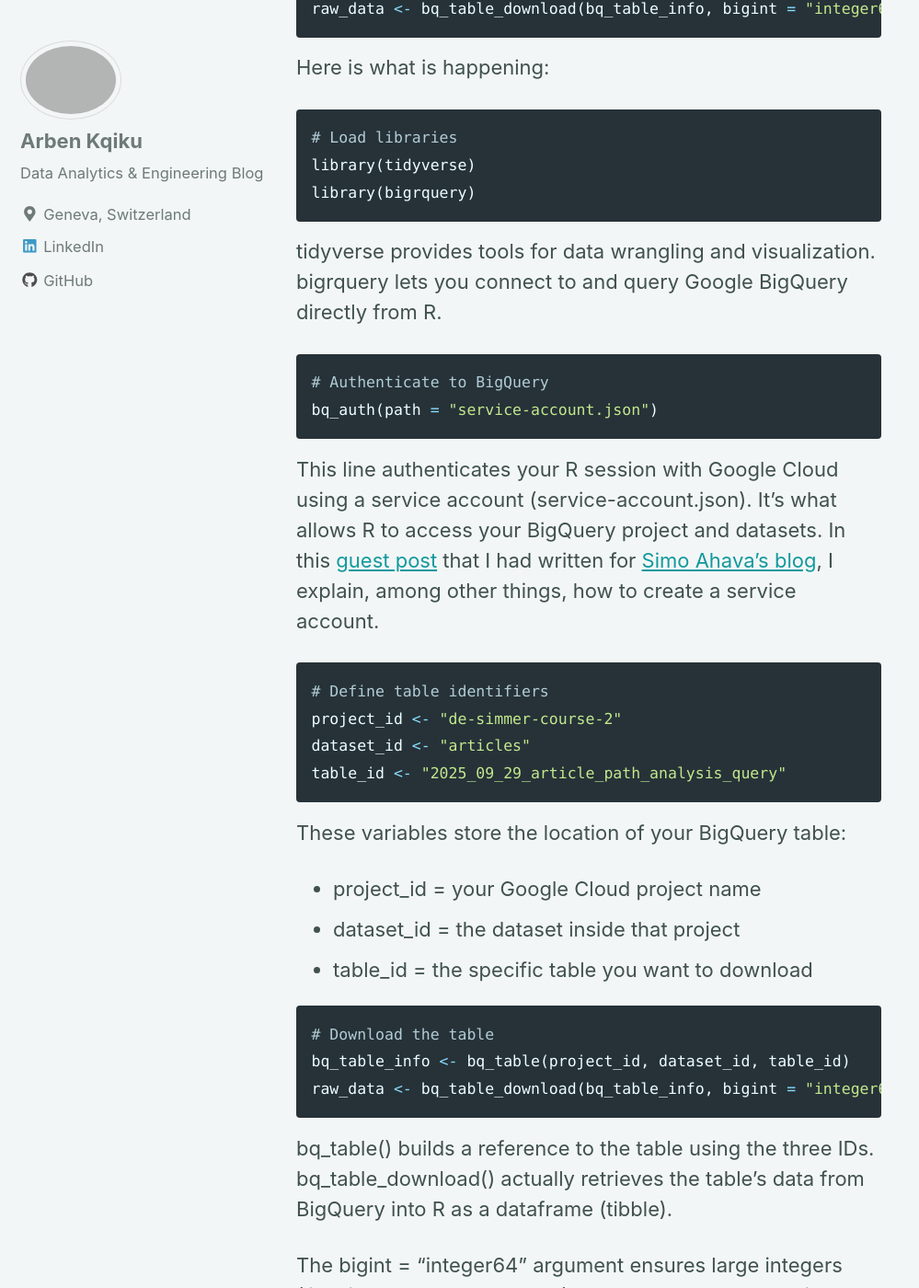
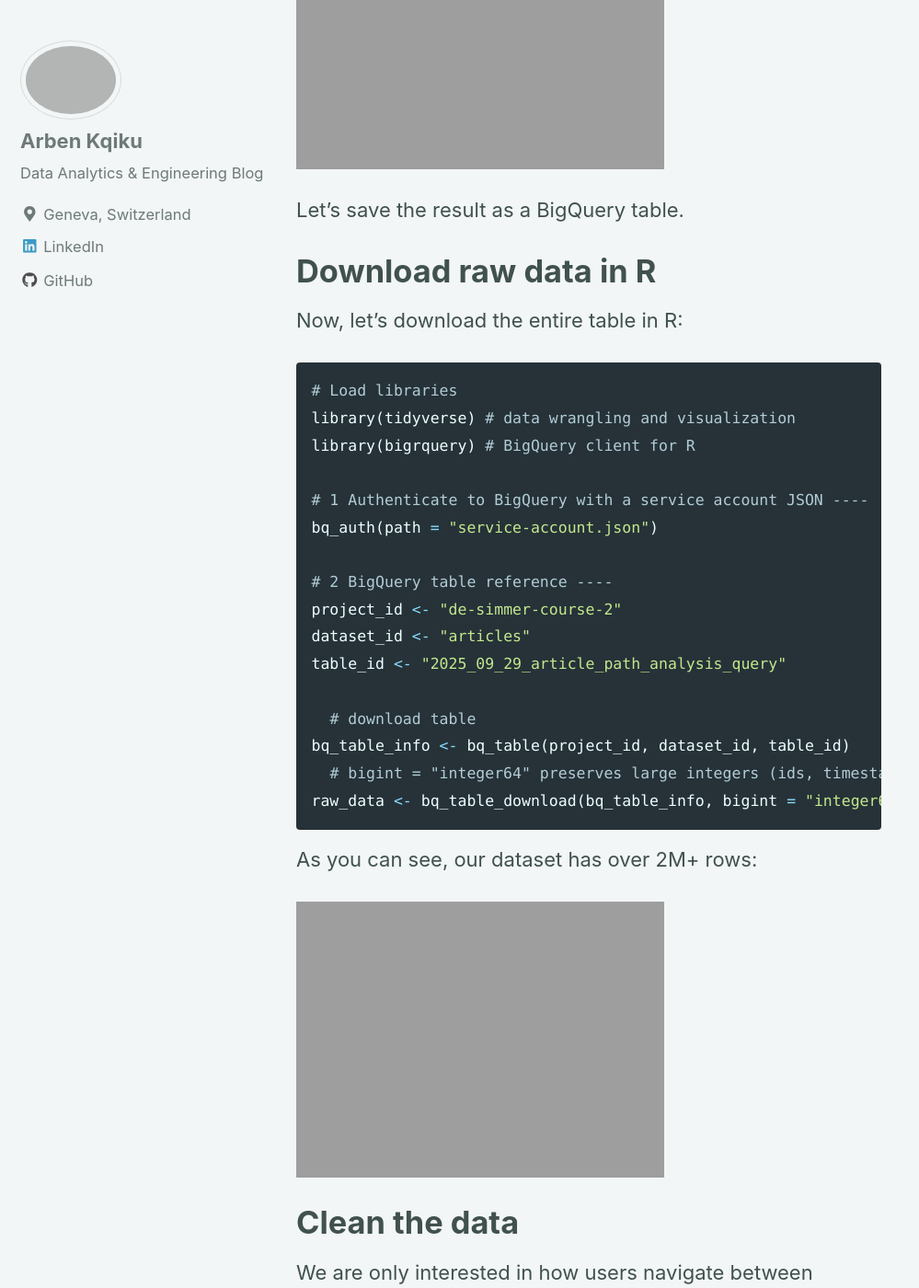
Before and after one commit to ArbenKqiku/arbenkqiku.github.io, a Jekyll site: the page built from _posts/2025-09-29-path-analysis-in-r.md, in a window 1280 px wide and 1400 px high, scrolled down 4084 px. Shown: the whole window at 92% size, without its empty margins (0-999 px from the left). Built offline with Jekyll 4.4.1, drawn with Linux system fonts in a browser that asks for light colours; nearby versions of some CDN libraries; some of the changed text lies outside the part shown.

Commit message:
Cleaned article

````diff
--- a/_posts/2025-09-29-path-analysis-in-r.md
+++ b/_posts/2025-09-29-path-analysis-in-r.md
@@ -15,13 +15,30 @@
 
 For example: if you notice many users returning to a previous page, that’s a red flag. Something on the current page isn’t working such as broken UI, confusing copy, or a missing step.
 
-# Why run path analysis in R and not simply through the GA4 interface?
+# What business questions can we anwer with path analysis?
 
-You can run path analysis directly in [GA4’s Explore section](https://support.google.com/analytics/answer/9317498?hl=en). It’s visually appealing, but the view quickly becomes crowded — and it only shows the most frequent paths.
+* Where do users drop off most frequently?
+* What are the most common entry points?
+* How far do users typically progress through the purchase funnel?
+* How do promotion views affect engagement or conversion?
+* Are some landing pages “dead ends”?
+* Which pages lead to conversions most effectively?
+* What happens after users sign in?
+* How many steps does it take to reach a key goal?
+
+It is always important to start with business questions so that our analysis brings real value. We'll explore these questions once we've prepared the dataset.
+
+# What tools are we going to use?
+
+We'll retrieve the raw data with BigQuery and then we'll build the user paths with R.
+
+You can run path analysis directly in [GA4’s Explore section](https://support.google.com/analytics/answer/9317498?hl=en). It’s visually appealing, but the view quickly becomes crowded as it only shows the most frequent paths.
 
 With R, you’re not limited to the top results. You can count every possible path, no matter how rare. You can also mix dimensions, such as combining page location with events, to build a richer picture of user behavior.
 
 For this analysis, we're going to use [Google's Merchandise Store BigQuery Export](https://developers.google.com/analytics/bigquery/web-ecommerce-demo-dataset?sjid=6808846338302705229-EU).
+
+# Extracting data from BigQuery
 
 We want to understand how users move through the website and what they actually do once they are there. For this, we are interested in page views and ecommerce events.
 
@@ -56,106 +73,64 @@
   user_pseudo_id, session_id, event_timestamp
 ```
 
-Here is the result:
+Result:
 
 <img src="{{ site.url }}{{ site.baseurl }}/images/article-5-path-analysis/image-1.1.png" alt="linearly separable data">
 
 Let's save the result as a BigQuery table.
 
+# Download raw data in R
+
 Now, let's download the entire table in R:
 
 ```R
 # Load libraries
-library(tidyverse)
-library(bigrquery)
+library(tidyverse) # data wrangling and visualization
+library(bigrquery) # BigQuery client for R
 
-# 1 Auth ----
+# 1 Authenticate to BigQuery with a service account JSON ----
 bq_auth(path = "service-account.json")
 
-# 2 Retrieve data ----
+# 2 BigQuery table reference ----
 project_id <- "de-simmer-course-2"
 dataset_id <- "articles"
 table_id <- "2025_09_29_article_path_analysis_query"
 
   # download table
 bq_table_info <- bq_table(project_id, dataset_id, table_id)
+  # bigint = "integer64" preserves large integers (ids, timestamps)
 raw_data <- bq_table_download(bq_table_info, bigint = "integer64")
 ```
-
-Here is what is happening:
-
-```R
-# Load libraries
-library(tidyverse)
-library(bigrquery)
-```
-
-tidyverse provides tools for data wrangling and visualization.
-bigrquery lets you connect to and query Google BigQuery directly from R.
-
-```R
-# Authenticate to BigQuery
-bq_auth(path = "service-account.json")
-```
-This line authenticates your R session with Google Cloud using a service account (service-account.json). It’s what allows R to access your BigQuery project and datasets. In this [guest post](https://www.simoahava.com/analytics/join-ga4-google-ads-data-in-google-bigquery/#load-data-from-the-ga4-api) that I had written for [Simo Ahava's blog](https://www.simoahava.com/), I explain, among other things, how to create a service account.
-
-```R
-# Define table identifiers
-project_id <- "de-simmer-course-2"
-dataset_id <- "articles"
-table_id <- "2025_09_29_article_path_analysis_query"
-```
-
-These variables store the location of your BigQuery table:
-
-- project_id = your Google Cloud project name
-- dataset_id = the dataset inside that project
-- table_id = the specific table you want to download
-
-```R
-# Download the table
-bq_table_info <- bq_table(project_id, dataset_id, table_id)
-raw_data <- bq_table_download(bq_table_info, bigint = "integer64")
-```
-
-bq_table() builds a reference to the table using the three IDs.
-bq_table_download() actually retrieves the table’s data from BigQuery into R as a dataframe (tibble).
-
-The bigint = "integer64" argument ensures large integers (like timestamps or user IDs) are preserved correctly instead of being truncated.
-
 As you can see, our dataset has over 2M+ rows:
 
 <img src="{{ site.url }}{{ site.baseurl }}/images/article-5-path-analysis/image-1.2.png" alt="linearly separable data">
+
+# Clean the data
 
 We are only interested in how users navigate between pages, not the full URLs. So we can remove the main domain (for example, "https://shop.googlemerchandisestore.com") and keep only the path, such as "/home" or "/products".
 
 ```R
 raw_data %>%
 
+  # Remove the domain (everything before ".com") from each URL
+  # ".*\\.com" = any characters up to and including ".com"
   mutate(page_location = page_location %>% str_remove_all(".*\\.com"))
 ```
 
-What’s happening in the code:
-
-`mutate()` creates or modifies a column inside the dataset. Here, it updates the existing page_location column.
-
-`str_remove_all(".*\\.com")` uses a regular expression (regex) to remove everything before and including .com.
-
-- `.` matches any character.
-- `*` means “zero or more times”, so together `.*` means “any sequence of characters.”
-- `\\.` escapes the dot, so it is treated as a literal period rather than the regex wildcard for “any character.”
-
-The result keeps only what comes after .com, which represents the relative page path (e.g., "/home" instead of "https://shop.googlemerchandisestore.com/home"). Here is what the result looks like:
+Here is what the result looks like:
 
 <img src="{{ site.url }}{{ site.baseurl }}/images/article-5-path-analysis/image-1.4.png" alt="linearly separable data">
 
-Since we’re working with a large dataset, processing can take some time. To test our code more efficiently, we can apply it to only the first 100,000 rows. Once we’re sure everything works as expected, we can then run it on the full dataset. We can use the `slice()` function to select a specific range of rows:
+Since we’re working with a large dataset, processing can take some time. To test our code more efficiently, we can apply it to only the first 100,000 rows. Once we’re sure everything works as expected, we can then run it on the full dataset.
 
 ```R
 raw_data %>%
 
+  # select first 100.000 rows
   slice(1:100000) %>%
 
+  # Remove the domain (everything before ".com") from each URL
+  # ".*\\.com" = any characters up to and including ".com"
   mutate(page_location = page_location %>% str_remove_all(".*\\.com"))
 ```
 
@@ -171,9 +146,7 @@
 ```R
 raw_data %>%
 
-  slice(1:100000) %>%
-
-  mutate(page_location = page_location %>% str_remove_all(".*\\.com")) %>%
+  # Intermediary code
 
   mutate(unique_session_id = str_c(user_pseudo_id, session_id))
 ```
@@ -182,21 +155,18 @@
 
 <img src="{{ site.url }}{{ site.baseurl }}/images/article-5-path-analysis/image-1.6.png" alt="linearly separable data">
 
-With the `select()` function, you can choose which columns to keep or remove from your dataset. In our case, we’ll remove the columns `user_pseudo_id` and `session_id`, since they’re no longer needed for the next steps of our analysis.
+Let's remove the columns `user_pseudo_id` and `session_id`, since they’re no longer needed for the next steps of our analysis.
 
 ```R
 raw_data %>%
 
-  slice(1:100000) %>%
+  # Intermediary code
 
-  mutate(page_location = page_location %>% str_remove_all(".*\\.com")) %>%
-
-  mutate(unique_session_id = str_c(user_pseudo_id, session_id)) %>%
-
+  # remove user_pseudo_id and session_id
   select(-user_pseudo_id, -session_id)
 ```
 
-Here is the result:
+Result:
 
 <img src="{{ site.url }}{{ site.baseurl }}/images/article-5-path-analysis/image-1.7.png" alt="linearly separable data">
 
@@ -205,18 +175,13 @@
 ```R
 raw_data %>%
 
-  slice(1:100000) %>%
+  # Intermediary code
 
-  mutate(page_location = page_location %>% str_remove_all(".*\\.com")) %>%
-
-  mutate(unique_session_id = str_c(user_pseudo_id, session_id)) %>%
-
-  select(-user_pseudo_id, -session_id) %>%
-
+  # reorder columns
   select(unique_session_id, event_name, page_location)
 ```
 
-Here is the result:
+Result:
 
 <img src="{{ site.url }}{{ site.baseurl }}/images/article-5-path-analysis/image-1.8.png" alt="linearly separable data">
 
@@ -225,15 +190,7 @@
 ```R
 raw_data %>%
 
-  slice(1:100000) %>%
-
-  mutate(page_location = page_location %>% str_remove_all(".*\\.com")) %>%
-
-  mutate(unique_session_id = str_c(user_pseudo_id, session_id)) %>%
-
-  select(-user_pseudo_id, -session_id) %>%
-
-  select(unique_session_id, event_name, page_location) %>%
+  # Intermediary code
 
   mutate(navigation = case_when(
     event_name == "page_view" ~ page_location,
@@ -241,19 +198,7 @@
   ))
 ```
 
-Here is what's happening in the code:
-
-`mutate(navigation = case_when(...))` creates a new column called navigation.
-
-The `case_when()` function works like an “if–else” statement:
-
-When `event_name` is `page_view`, it sets navigation equal to the `page_location`.
-
-For all other events (TRUE ~ `event_name`), it sets navigation equal to the name of the event (e.g., `view_promotion`, `add_to_cart`, etc.).
-
-The result is a single column that captures both where the user was and what they did there. This navigation column will be key for building the user journey in the next steps, since it merges page views and user actions into a single chronological sequence.
-
-Here is the result:
+The result is a single column that captures both where the user was and what they did there. This navigation column will be key for building the user journey in the next steps, since it merges page views and user actions into a single chronological sequence:
 
 <img src="{{ site.url }}{{ site.baseurl }}/images/article-5-path-analysis/image-1.9.png" alt="linearly separable data">
 
@@ -267,7 +212,7 @@
   select(unique_session_id, navigation)
 ```
 
-Here is the result:
+Result:
 
 <img src="{{ site.url }}{{ site.baseurl }}/images/article-5-path-analysis/image-2.1.png" alt="linearly separable data">
 
@@ -302,7 +247,7 @@
   ))
 ```
 
-Here is the result:
+Result:
 
 <img src="{{ site.url }}{{ site.baseurl }}/images/article-5-path-analysis/image-2.3.png" alt="linearly separable data">
 
@@ -320,7 +265,7 @@
   filter(navigation != navigation_lag)
 ```
 
-Here is the result:
+Result:
 
 <img src="{{ site.url }}{{ site.baseurl }}/images/article-5-path-analysis/image-2.5.png" alt="linearly separable data">
 
@@ -337,7 +282,7 @@
   ))
 ```
 
-Here is the result:
+Result:
 
 <img src="{{ site.url }}{{ site.baseurl }}/images/article-5-path-analysis/image-2.7.png" alt="linearly separable data">
 
@@ -359,7 +304,7 @@
 - `paste(navigation, collapse = " >>> ")` concatenates all navigation values in order, separating them with " >>> ".
 - `reframe()` returns one row per session, with a single path column that stores the full journey.
 
-Here is the result:
+Result:
 
 <img src="{{ site.url }}{{ site.baseurl }}/images/article-5-path-analysis/image-2.6.png" alt="linearly separable data">
 
@@ -377,7 +322,7 @@
   arrange(desc(count))
 ```
 
-Here is the result:
+Result:
 
 <img src="{{ site.url }}{{ site.baseurl }}/images/article-5-path-analysis/image-2.6.png" alt="linearly separable data">
 
@@ -405,7 +352,7 @@
   mutate(number_of_nodes = str_count(path, " >>> ") + 1)
 ```
 
-Here is the result:
+Result:
 
 <img src="{{ site.url }}{{ site.baseurl }}/images/article-5-path-analysis/image-3.1.png" alt="linearly separable data">
 
@@ -428,7 +375,7 @@
   mutate(pct_count = count / sum(count))
 ```
 
-Here is the result:
+Result:
 
 <img src="{{ site.url }}{{ site.baseurl }}/images/article-5-path-analysis/image-3.2.png" alt="linearly separable data">
 
@@ -446,7 +393,7 @@
   mutate(pct_count = count / sum(count))
 ```
 
-Here is the result:
+Result:
 
 <img src="{{ site.url }}{{ site.baseurl }}/images/article-5-path-analysis/image-3.3.png" alt="linearly separable data">
 
@@ -469,7 +416,7 @@
   mutate(pct_count = count / sum(count))
 ```
 
-Here is the result:
+Result:
 
 <img src="{{ site.url }}{{ site.baseurl }}/images/article-5-path-analysis/image-3.4.png" alt="linearly separable data">
 
@@ -509,7 +456,7 @@
 
 Then, We then compute the share of each funnel step relative to the total, creating a `pct_count` column. Finally, `arrange(desc(count))` sorts the funnel steps from the most common to the least common.
 
-Here is the result:
+Result:
 
 <img src="{{ site.url }}{{ site.baseurl }}/images/article-5-path-analysis/image-3.5.png" alt="linearly separable data">
 
@@ -534,7 +481,7 @@
   mutate(pct_count = count / sum(count))
 ```
 
-Here is the result:
+Result:
 
 <img src="{{ site.url }}{{ site.baseurl }}/images/article-5-path-analysis/image-3.6.png" alt="linearly separable data">
 
@@ -550,7 +497,7 @@
   mutate(landing_page = ifelse(is.na(landing_page), path, landing_page))
 ```
 
-Here is the result:
+Result:
 
 <img src="{{ site.url }}{{ site.baseurl }}/images/article-5-path-analysis/image-3.7.png" alt="linearly separable data">
 
@@ -571,7 +518,7 @@
   arrange(desc(count))
 ```
 
-Here is the result:
+Result:
 
 <img src="{{ site.url }}{{ site.baseurl }}/images/article-5-path-analysis/image-3.8.png" alt="linearly separable data">
 
@@ -591,7 +538,7 @@
   arrange(desc(count))
 ```
 
-Here is the result:
+Result:
 
 <img src="{{ site.url }}{{ site.baseurl }}/images/article-5-path-analysis/image-4.1.png" alt="linearly separable data">
 
````
Also changed, not shown: other parts of _posts/2025-09-29-path-analysis-in-r.md (+2 -0 lines).
